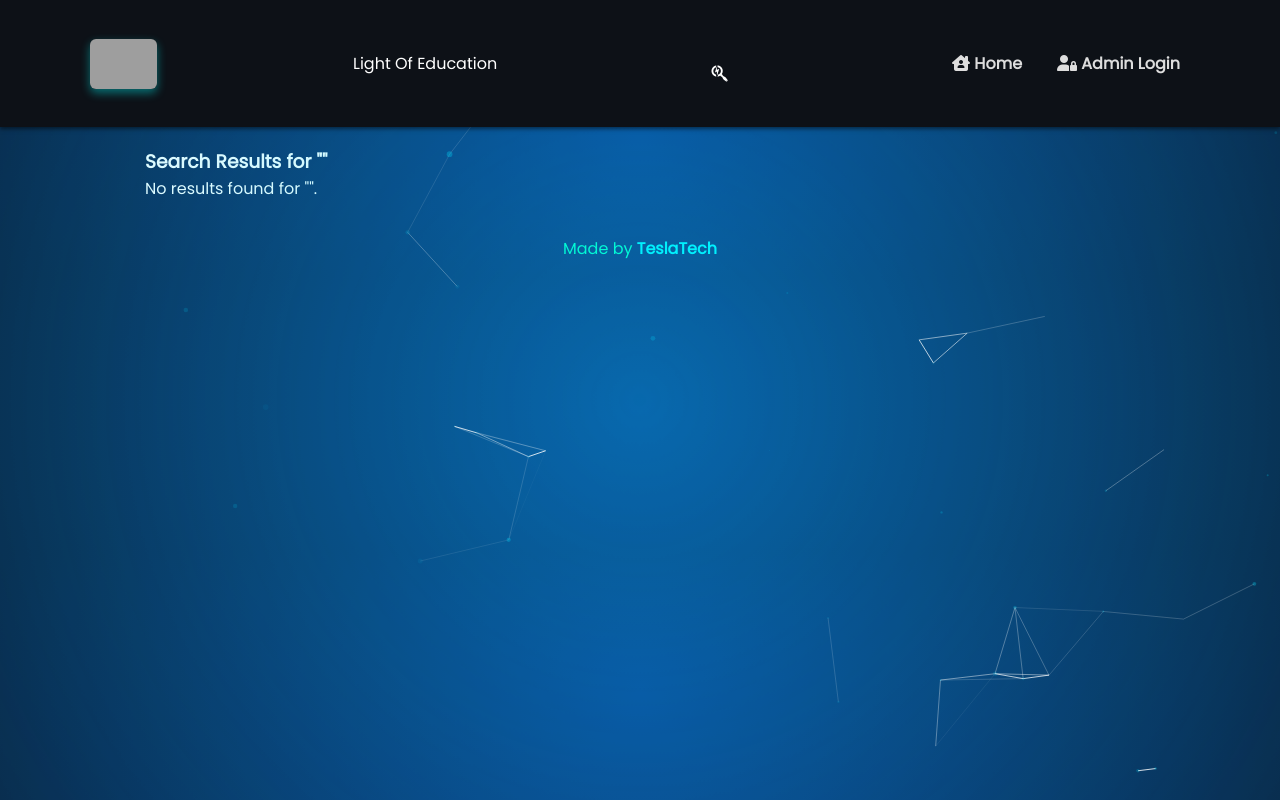
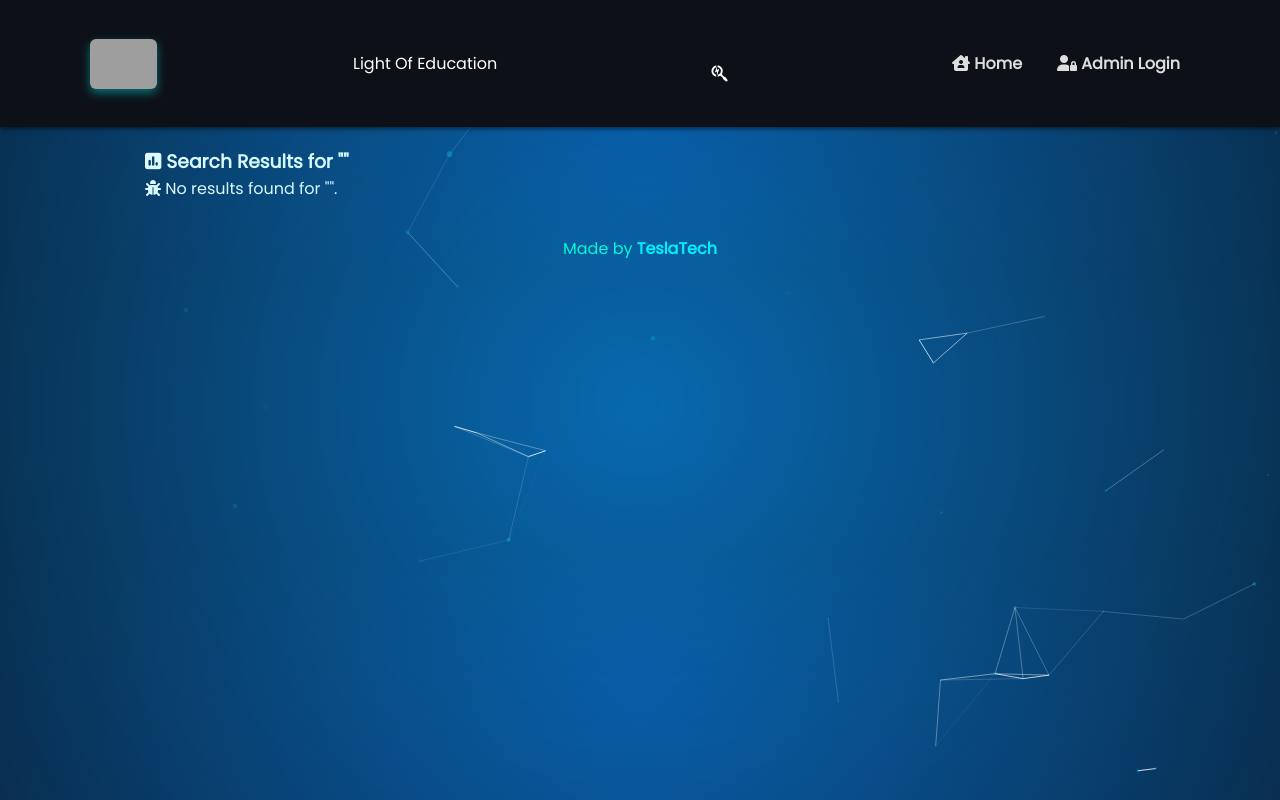
Before and after one commit to TeslaTech369/LOEPDFupload, a Flask app: page /search in a window 1280 px wide. Run offline with Flask 3, Linux system fonts and the light colour scheme; some libraries are stand-ins or nearby versions; grey boxes are pictures that could not be loaded.

Commit message:
Update search_results.html

```diff
--- a/templates/search_results.html
+++ b/templates/search_results.html
@@ -5,7 +5,7 @@
 {% endblock %}
 {% block content %}
 <div class="container py-4">
-  <h3>Search Results for "{{ query }}"</h3>
+  <h3><i class="fa-solid fa-square-poll-vertical"></i> Search Results for "{{ query }}"</h3>
 
   {% if results %}
     <ul class="list-group mt-4">
@@ -24,7 +24,7 @@
       {% endfor %}
     </ul>
   {% else %}
-    <p class="text-muted mt-4">No results found for "<strong>{{ query }}</strong>".</p>
+    <p class="text-muted mt-4"><i class="fa-solid fa-bug"></i> No results found for "<strong>{{ query }}</strong>".</p>
   {% endif %}
 </div>
 {% endblock %}
```
